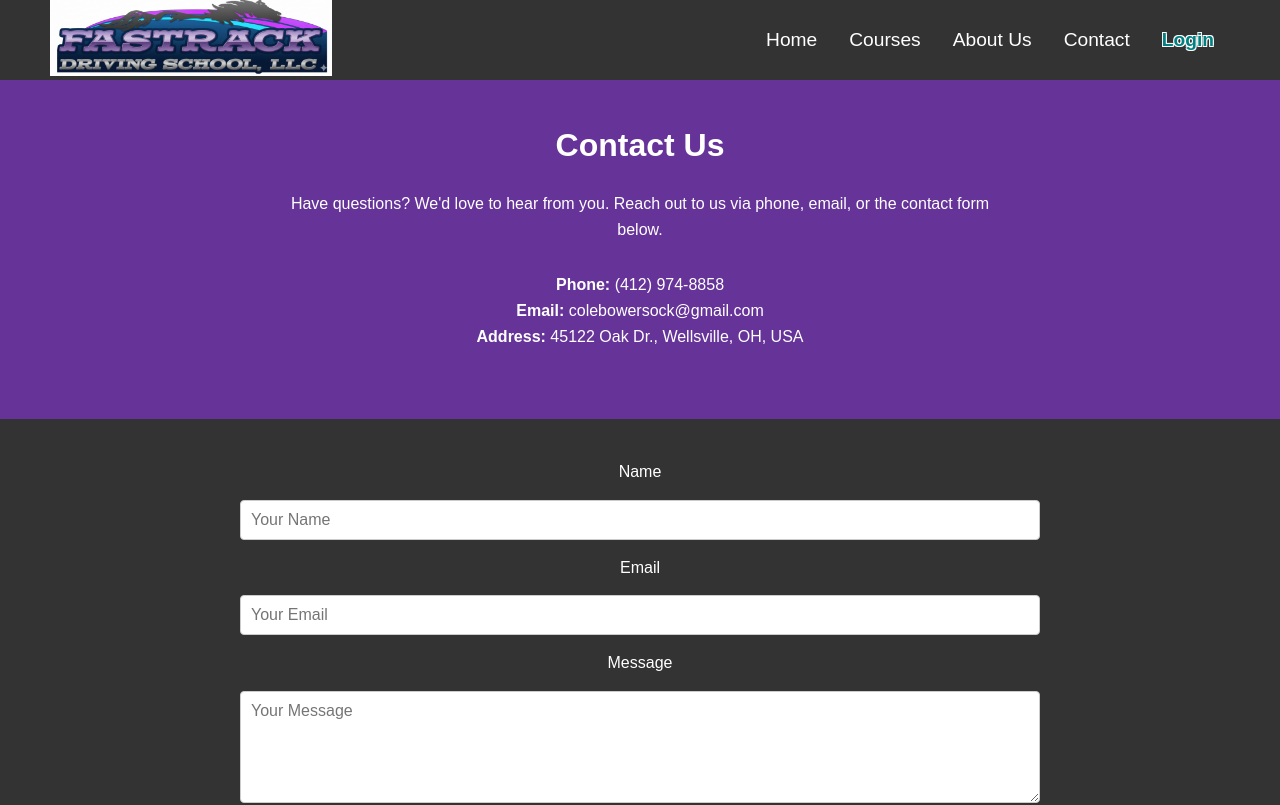
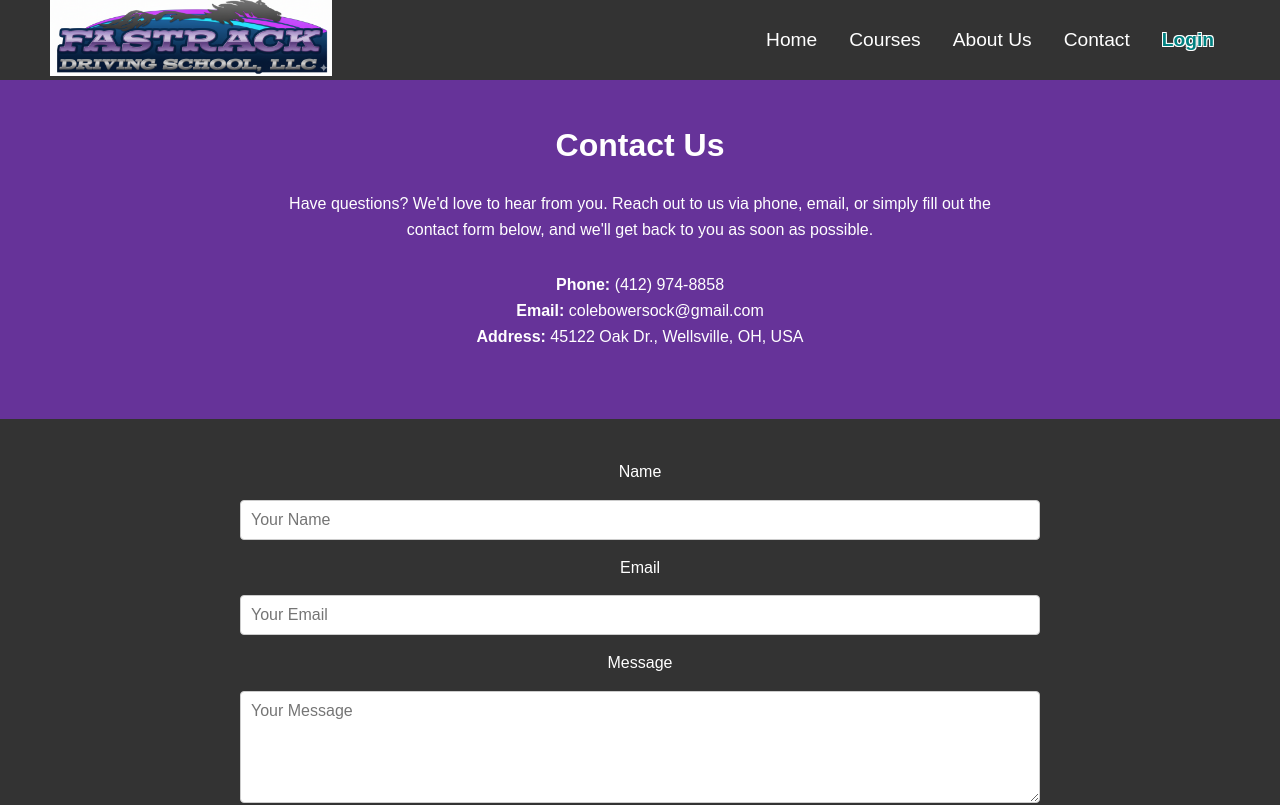
Before and after one commit to cryptocoledotcom/fastrack-drivingschool-website, a React (Create React App) app: page /contact in a window 1280 px wide. Shown: the top 805 px of the page. Built offline with nearby package versions, Linux system fonts and the light colour scheme; no server answers.

Commit message:
"Contact form update"

```diff
--- a/src/pages/Contact.js
+++ b/src/pages/Contact.js
@@ -45,7 +45,7 @@ function Contact() {
     <div className="contact-page-container">
       <div className="contact-info-section">
         <h1>Contact Us</h1>
-        <p>Have questions? We'd love to hear from you. Reach out to us via phone, email, or the contact form below.</p>
+        <p>Have questions? We'd love to hear from you. Reach out to us via phone, email, or simply fill out the contact form below, and we'll get back to you as soon as possible.</p>
 
         <div className="contact-details">
           <p><strong>Phone:</strong> {contactInfo.phone}</p>
```
